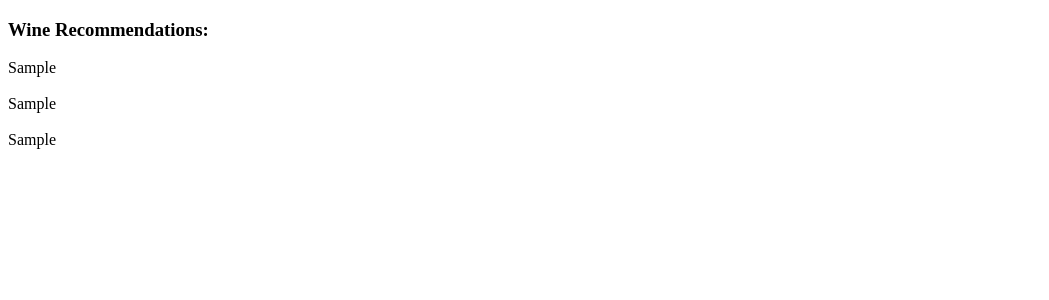
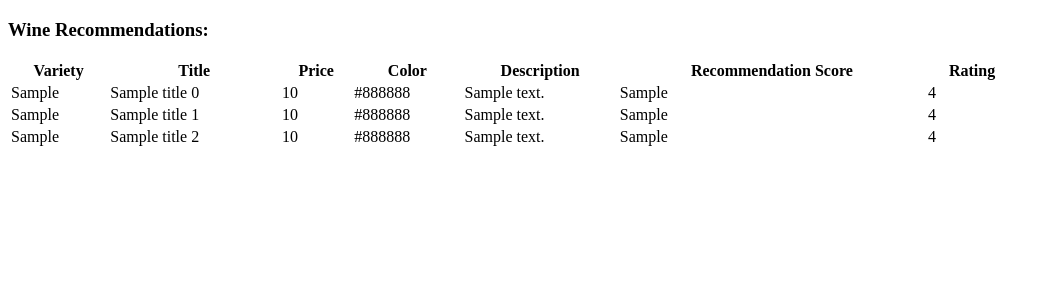
Before and after one commit to bendgame/WineRecommend, a Flask app: template templates/recommendation.html in a window 1280 px wide. Shown: the top 300 px of the page, without its empty margins (0-1049 px from the left). Run offline with Flask 2, Linux system fonts and the light colour scheme; the template is opened without the code that fills it: most values are stand-ins (such as "Sample title", 1, 10 or a date in 2020); parts of the project's set-up code (start-up, migrations or seed data) failed here and were passed over.

Commit message:
Update recommendation.html

```diff
--- a/templates/recommendation.html
+++ b/templates/recommendation.html
@@ -5,13 +5,52 @@
  </head>
  <body>
  <h3>Wine Recommendations:</h3>
- <div> {{ recommendation_01 }}</strong></div>
+ <!-- <div> {{ recommendation_01 }}</strong></div>
  <br>
  <div> {{ recommendation_02 }}</strong></div>
  <br>
- <div> {{ recommendation_03 }}</strong></div>
+ <div> {{ recommendation_03 }}</strong></div> -->
  </div>
     <p></p>
+
+    <table style="width:80%">
+      <tr>
+        <th>Variety</th>
+        <th>Title</th>
+        <th>Price</th>
+        <th>Color</th>
+        <th>Description</th>
+        <th>Recommendation Score</th>
+        <th>Rating</th>
+      </tr>
+      <tr>
+        <td>{{  variety_0  }}</td>
+        <td>{{  title_0  }}</td>
+        <td>{{  price_0  }}</td>
+        <td>{{  color_0  }}</td>
+        <td>{{  description_0  }}</td>
+        <td>{{  recommendation_0  }}</td>
+        <td>{{  rating_0  }}</td>
+      </tr>
+      <tr>
+         <td>{{  variety_1  }}</td>
+         <td>{{  title_1  }}</td>
+         <td>{{  price_1  }}</td>
+         <td>{{  color_1  }}</td>
+         <td>{{  description_1  }}</td>
+         <td>{{  recommendation_1  }}</td>
+         <td>{{  rating_1  }}</td>
+       </tr>
+       <tr>
+         <td>{{  variety_2  }}</td>
+         <td>{{  title_2  }}</td>
+         <td>{{  price_2  }}</td>
+         <td>{{  color_2  }}</td>
+         <td>{{  description_2  }}</td>
+         <td>{{  recommendation_2  }}</td>
+         <td>{{  rating_2  }}</td>
+       </tr>
+    </table>
  </div>
  </body>
 </html>
```
